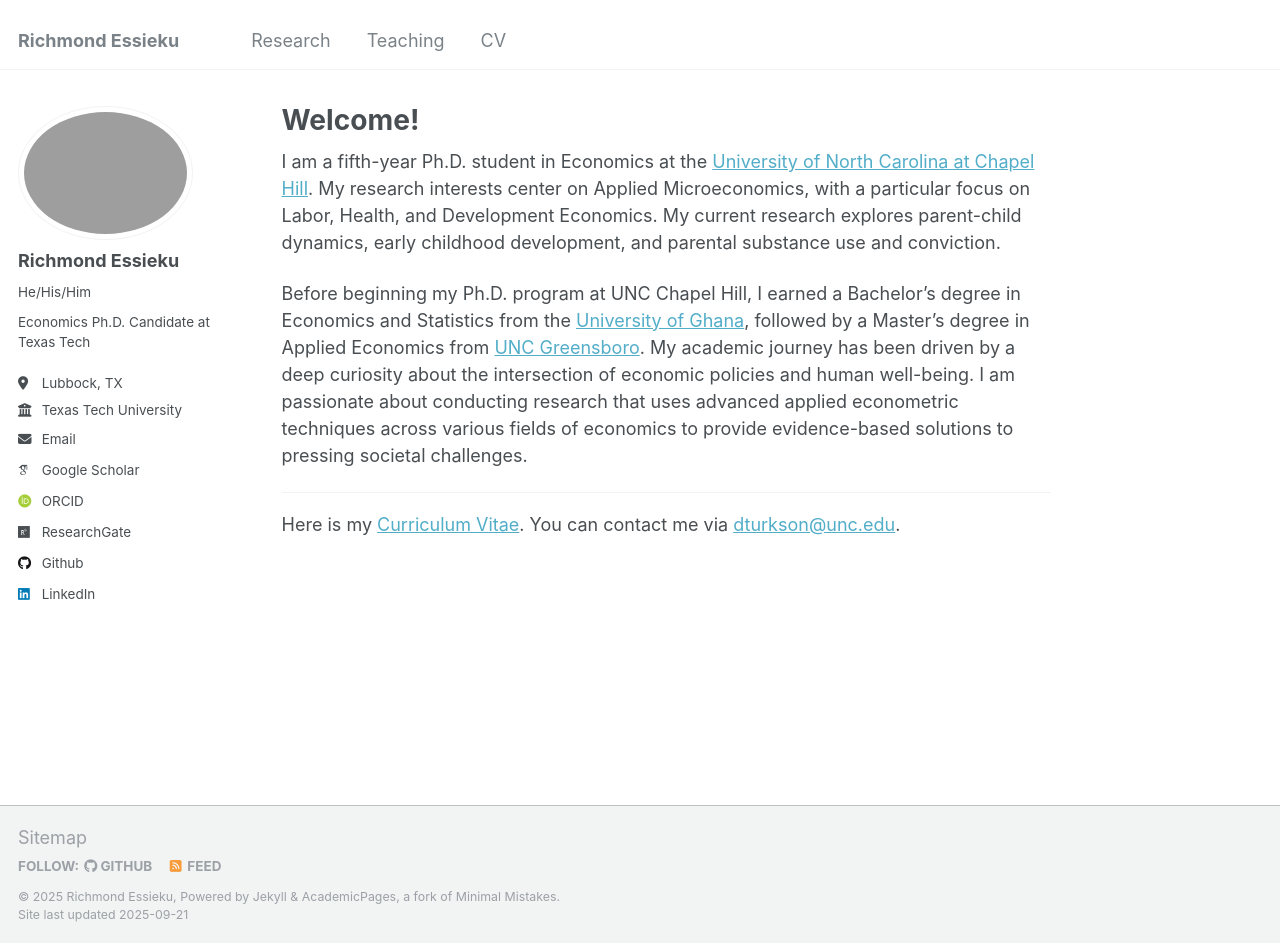
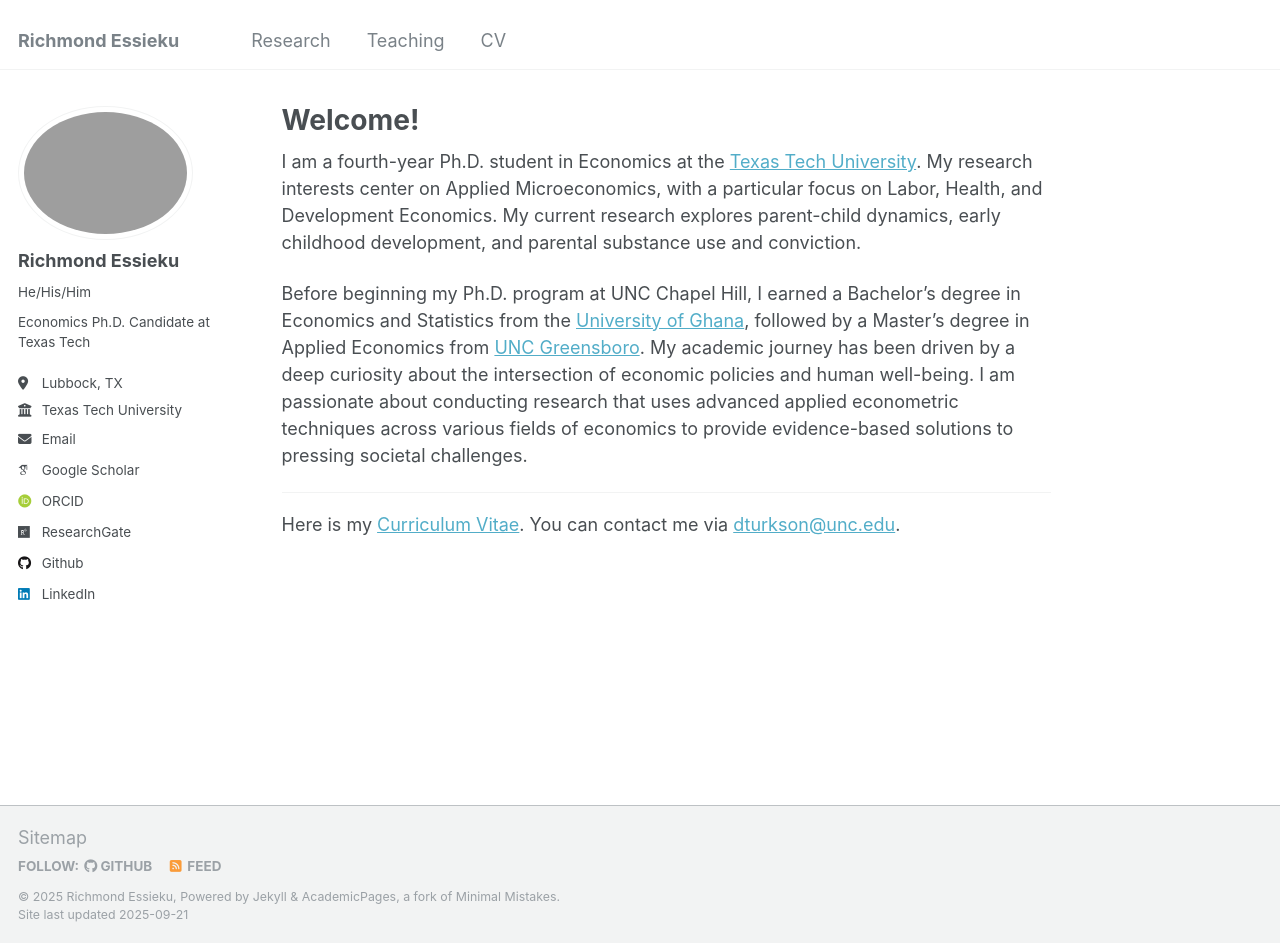
Before and after one commit to essieku/essieku.github.io, a Jekyll site: the page built from _pages/about.md, in a window 1280 px wide and 943 px high. Built offline with Jekyll 4.4.1, drawn with Linux system fonts in a browser that asks for light colours; some web fonts are replaced.

Commit message:
Update about.md

```diff
--- a/_pages/about.md
+++ b/_pages/about.md
@@ -7,7 +7,7 @@ redirect_from:
   - /about.html
 ---
 
-I am a fifth-year Ph.D. student in Economics at the [University of North Carolina at Chapel Hill](https://econ.unc.edu/graduate). My research interests center on Applied Microeconomics, with a particular focus on Labor, Health, and Development Economics. My current research explores parent-child dynamics, early childhood development, and parental substance use and conviction.
+I am a fourth-year Ph.D. student in Economics at the [Texas Tech University](https://www.depts.ttu.edu/economics/). My research interests center on Applied Microeconomics, with a particular focus on Labor, Health, and Development Economics. My current research explores parent-child dynamics, early childhood development, and parental substance use and conviction.
 
 
 Before beginning my Ph.D. program at UNC Chapel Hill, I earned a Bachelor’s degree in Economics and Statistics from the [University of Ghana](https://www.ug.edu.gh), followed by a Master’s degree in Applied Economics from [UNC Greensboro](https://bryan.uncg.edu/departments/department-of-economics/). My academic journey has been driven by a deep curiosity about the intersection of economic policies and human well-being. I am passionate about conducting research that uses advanced applied econometric techniques across various fields of economics to provide evidence-based solutions to pressing societal challenges.
```
